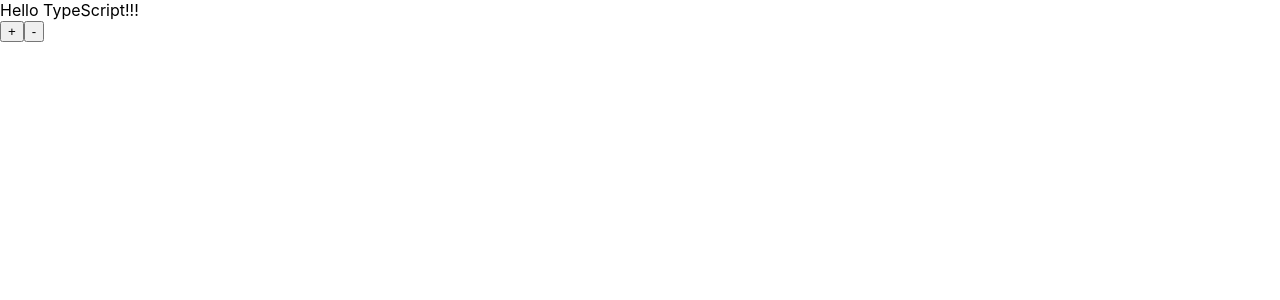
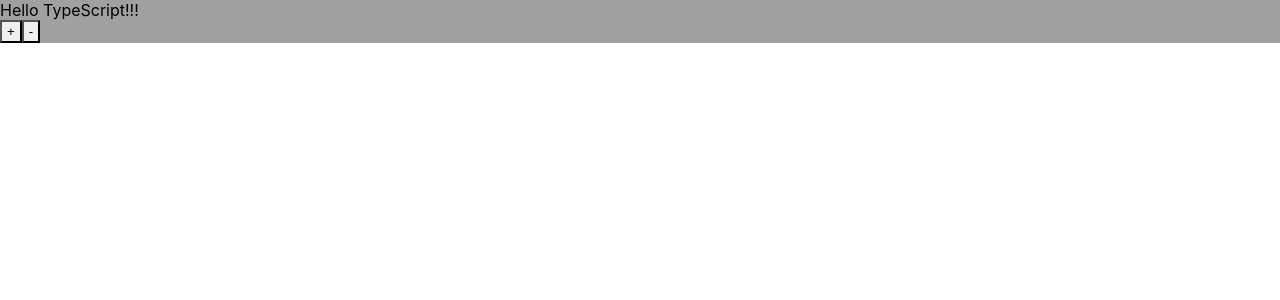
Before and after one commit to Scookie/ts-react-project, a React (Create React App) app: page / in a window 1280 px wide. Shown: the top 300 px of the page. Built offline with nearby package versions, Linux system fonts and the light colour scheme.

Commit message:
样式和test

```diff
--- /dev/null
+++ b/src/components/hello.css
@@ -0,0 +1,8 @@
+.hello{
+  background:#a0a0a0;
+}
+
+.hello button{
+  padding: 2px 5px;
+  border-radius:0;
+}
--- a/src/components/hello.tsx
+++ b/src/components/hello.tsx
@@ -1,4 +1,5 @@
 import React,{ Component } from "react";
+import "./hello.css"
 
 export interface Props {
   name: string;
```
Also changed, not shown: src/setupTests.ts (added, +4 -0 lines), 1 other file (tests, documents, lock files or other folders).
